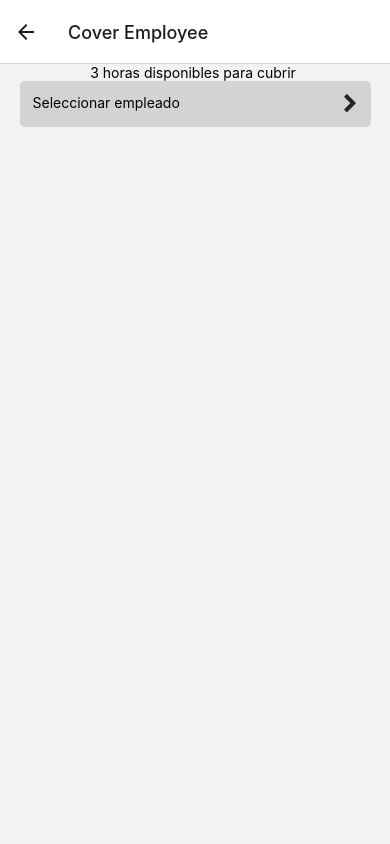
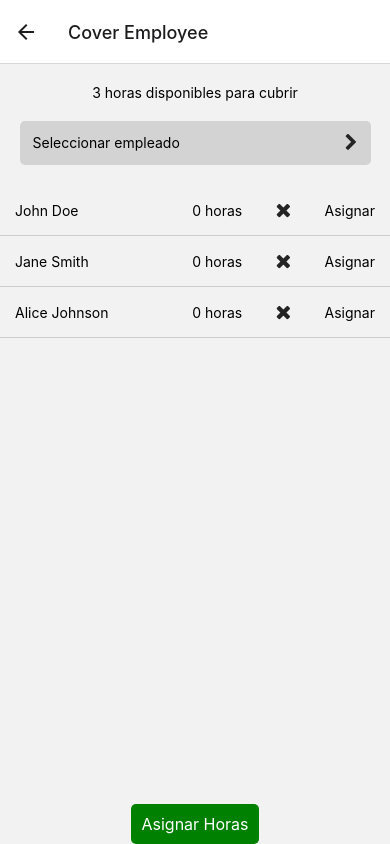
Before and after one commit to edijavier99/supervisorApp, a React Native app in the folder hrfrontend/: screen /CoverEmployee in a window 390 px wide. Built offline with nearby package versions, Linux system fonts and the light colour scheme.

Commit message:
employee list shown on thr cover employee screen and added a btn to edit the hours of assignment to each emplloyee

```diff
--- a/hrfrontend/screens/coverScreen.jsx
+++ b/hrfrontend/screens/coverScreen.jsx
@@ -1,31 +1,84 @@
-import React from 'react';
-import { SafeAreaView, StyleSheet,TouchableOpacity,Text,View } from 'react-native';
-import { CoverEmployeeForm } from '../forms/coverEmployeeForm';
+import React, { useState } from 'react';
+import { SafeAreaView, StyleSheet, TouchableOpacity, Text, View, FlatList, TextInput } from 'react-native';
 import { useNavigation } from '@react-navigation/native';
-import { Icon } from 'react-native-elements'
-
+import { Icon } from 'react-native-elements';
 
 export const CoverScreen = () => {
-  const navigation = useNavigation()
+  const navigation = useNavigation();
+
+  // Estado para manejar la lista de empleados
+  const [employees, setEmployees] = useState([
+    { id: '1', name: 'John Doe', hours: '0' },
+    { id: '2', name: 'Jane Smith', hours: '0' },
+    { id: '3', name: 'Alice Johnson', hours: '0' }
+  ]);
+
+  const [inputVisible, setInputVisible] = useState(false); // Estado para manejar la visibilidad del campo de entrada
+  const [currentEmployeeId, setCurrentEmployeeId] = useState(null); // Estado para manejar el empleado actual al que se le asignarán horas
+
+  const handleAssignHours = (id) => {
+    setCurrentEmployeeId(id);
+    setInputVisible(!inputVisible);
+  };
+
+  const handleInputChange = (text) => {
+    setEmployees(employees.map(employee =>
+      employee.id === currentEmployeeId ? { ...employee, hours: text } : employee
+    ));
+  };
+
+  const renderEmployee = ({ item }) => (
+    <View style={styles.employeeContainer}>
+      <Text style={styles.employeeName}>{item.name}</Text>
+      {currentEmployeeId === item.id && inputVisible ? (
+        <TextInput
+          style={styles.textInput}
+          keyboardType='numeric'
+          value={item.hours}
+          onChangeText={handleInputChange}
+        />
+      ) : (
+        <Text>{item.hours} horas</Text>
+      )}
+      <Icon
+        name="close"
+        type="font-awesome" // O el tipo de icono que prefieras
+        size={20}
+      />
+      <TouchableOpacity onPress={() => handleAssignHours(item.id)}>
+        <Text>Asignar</Text>
+      </TouchableOpacity>
+    </View>
+  );
 
   return (
     <SafeAreaView style={styles.container}>
-        {/* <CoverEmployeeForm/> */}
-        <Text>3 horas disponibles para cubrir </Text>
+      <Text style={styles.coverHoursAvailable}>3 horas disponibles para cubrir</Text>
       <View style={styles.selectEmployeeBtnContainer}>
         <TouchableOpacity
-                style={[styles.selectEmployeeBtn ]}
+          style={styles.selectEmployeeBtn}
         >
           <Text style={styles.textStyle}>Seleccionar empleado</Text>
         </TouchableOpacity>
         <Icon
           name="chevron-right"
           onPress={() => {
-                navigation.navigate('AllEmployeesList'); // Navegar a la pantalla 'AnotherScreen'
-              }}        type="font-awesome" // O el tipo de icono que prefieras
-              size={20}
+            navigation.navigate('AllEmployeesList'); // Navegar a la pantalla 'AllEmployeesList'
+          }}
+          type="font-awesome" // O el tipo de icono que prefieras
+          size={18}
         />
       </View>
+
+      <FlatList
+        data={employees}
+        renderItem={renderEmployee}
+        keyExtractor={item => item.id}
+        style={styles.flatList}
+      />
+      <TouchableOpacity style={styles.asignBtn} onPress={() => handleAssignHours(null)}>
+        <Text style={styles.asignBtnText}>Asignar Horas</Text>
+      </TouchableOpacity>
     </SafeAreaView>
   );
 };
@@ -35,12 +88,53 @@ const styles = StyleSheet.create({
     flex: 1,
     alignItems: 'center',
   },
-  selectEmployeeBtnContainer:{
+  coverHoursAvailable: {
+    marginTop: 20,
+    marginBottom: 20
+  },
+  selectEmployeeBtnContainer: {
     backgroundColor: "lightgray",
     width: "90%",
     borderRadius: 5,
     flexDirection: "row",
     justifyContent: "space-between",
     padding: 13,
+    marginBottom: 20, // Agregué un margen para separar del FlatList
   },
+  selectEmployeeBtn: {
+    // Asegúrate de agregar estilos aquí si es necesario
+  },
+  textStyle: {
+    // Asegúrate de agregar estilos aquí si es necesario
+  },
+  flatList: {
+    width: '100%', // Asegúrate de que la FlatList tenga el ancho suficiente
+  },
+  employeeContainer: {
+    padding: 15,
+    borderBottomWidth: 1,
+    borderBottomColor: '#ccc',
+    flexDirection: "row",
+    justifyContent: "space-between",
+    alignItems: 'center',
+  },
+  employeeName: {
+    width: "40%",
+  },
+  textInput: {
+    width: "40%",
+    borderBottomWidth: 1,
+    borderBottomColor: '#ccc',
+    textAlign: 'center',
+  },
+  asignBtn: {
+    backgroundColor: "green",
+    padding: 10,
+    borderRadius: 5,
+    marginTop: 20,
+  },
+  asignBtnText: {
+    color: 'white',
+    fontSize: 16,
+  }
 });
```
Lines whose indentation alone changed are shown as unchanged.
